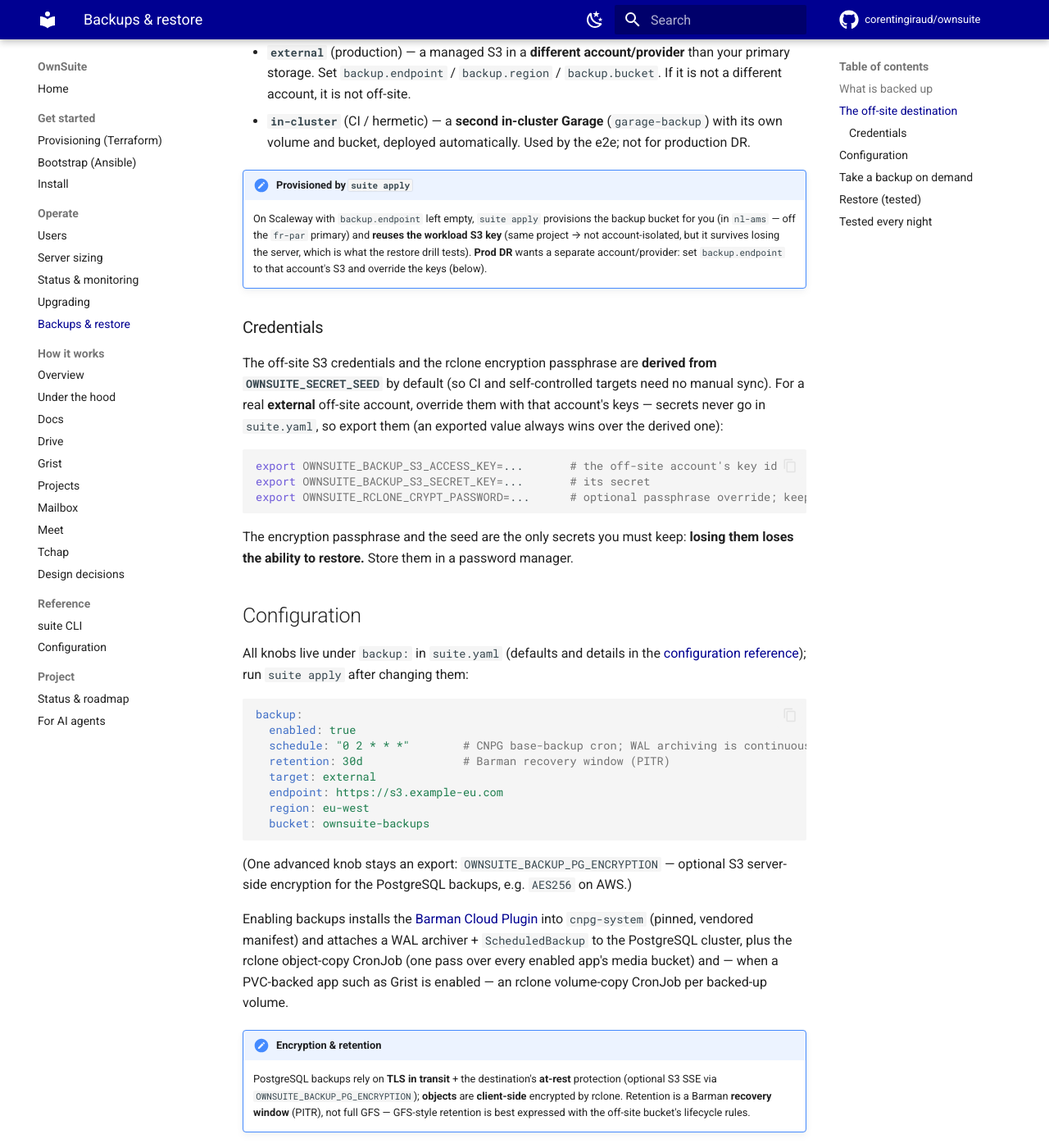
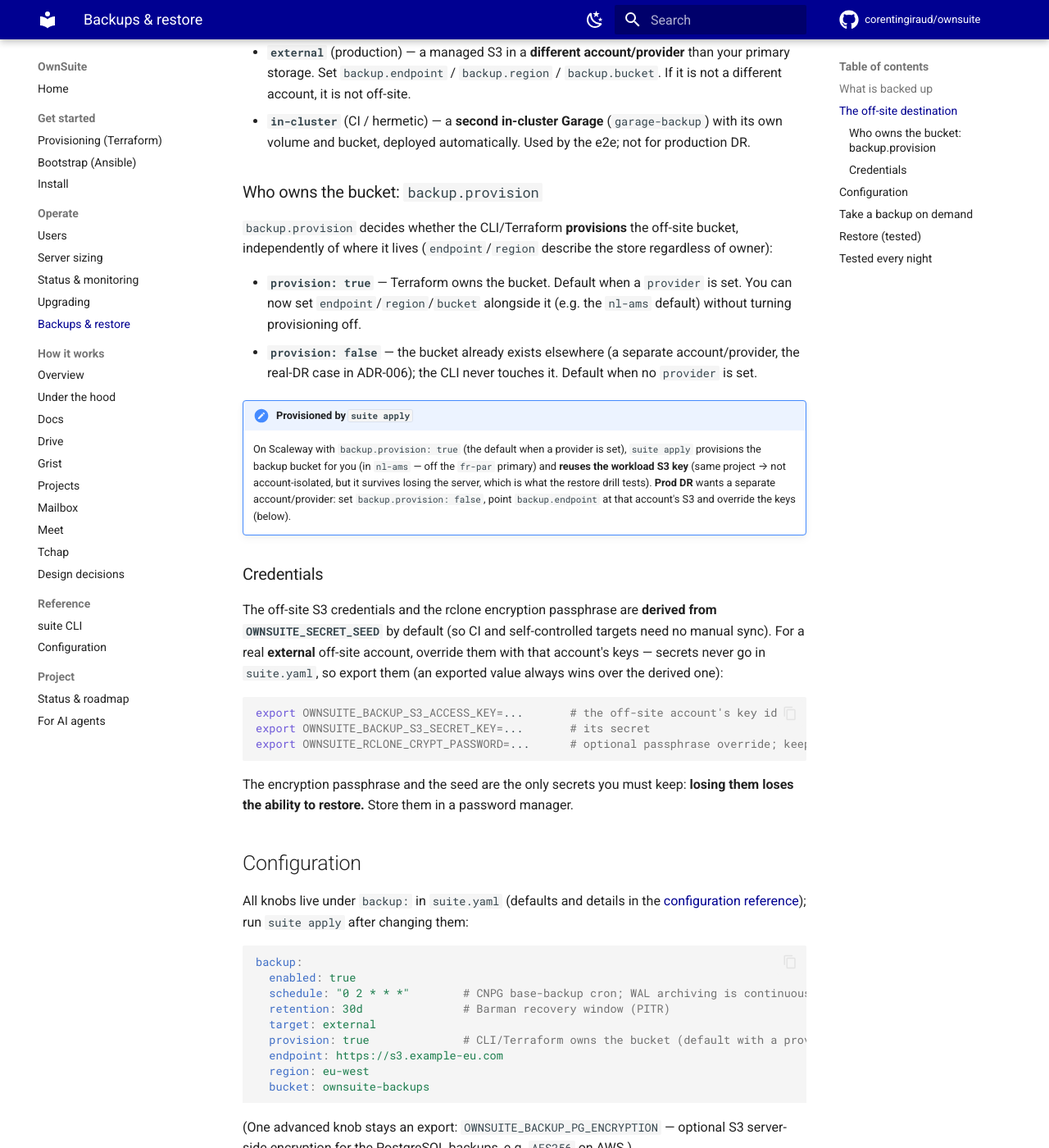
Before and after one commit to corentingiraud/ownsuite, an MkDocs documentation site: the page built from docs/operate/backups.md, in a window 1280 px wide and 1400 px high, scrolled down 812 px. Shown: the whole window at 82% size. Built offline with MkDocs 1.6.1 and Material for MkDocs 9.7.7, drawn with Linux system fonts in a browser that asks for light colours; comment, search, counter and statistics services are not loaded.

Commit message:
fix(suite): decouple backup bucket provisioning from the endpoint (#86) (#90)
* fix(suite): decouple backup bucket provisioning from endpoint (#86)

backup.provision now decides whether Terraform owns the off-site bucket,
defaulting to whether a provider is set — not to endpoint being empty.
This lets endpoint/region live in suite.yaml (non-secret, human-owned
config) without silently flipping provisioning off and staging a
destructive plan. provision: false preserves the BYO/real-DR path
(ADR-006).

* test(suite): isolate os.environ between tests

config.load_env_file and require_seed write the global os.environ, but
monkeypatch.delenv of an absent key records nothing to restore — so those
writes leaked into later tests and flipped ambient-wins branches
(assemble_env drops keys already present in os.environ), failing
test_assemble_env_spec_beats_state under full-suite ordering. Snapshot and
restore os.environ around every test via an autouse conftest fixture.

```diff
--- a/docs/operate/backups.md
+++ b/docs/operate/backups.md
@@ -22,12 +22,24 @@
 - **`in-cluster`** (CI / hermetic) — a **second in-cluster Garage** (`garage-backup`) with its
   own volume and bucket, deployed automatically. Used by the e2e; not for production DR.
 
+### Who owns the bucket: `backup.provision`
+
+`backup.provision` decides whether the CLI/Terraform **provisions** the off-site bucket,
+independently of where it lives (`endpoint`/`region` describe the store regardless of owner):
+
+- **`provision: true`** — Terraform owns the bucket. Default when a `provider` is set. You can
+  now set `endpoint`/`region`/`bucket` alongside it (e.g. the `nl-ams` default) without turning
+  provisioning off.
+- **`provision: false`** — the bucket already exists elsewhere (a separate account/provider,
+  the real-DR case in ADR-006); the CLI never touches it. Default when no `provider` is set.
+
 !!! note "Provisioned by `suite apply`"
-    On Scaleway with `backup.endpoint` left empty, `suite apply` provisions the backup
-    bucket for you (in `nl-ams` — off the `fr-par` primary) and **reuses the workload S3
-    key** (same project → not account-isolated, but it survives losing the server, which
-    is what the restore drill tests). **Prod DR** wants a separate account/provider: set
-    `backup.endpoint` to that account's S3 and override the keys (below).
+    On Scaleway with `backup.provision: true` (the default when a provider is set), `suite apply`
+    provisions the backup bucket for you (in `nl-ams` — off the `fr-par` primary) and **reuses
+    the workload S3 key** (same project → not account-isolated, but it survives losing the server,
+    which is what the restore drill tests). **Prod DR** wants a separate account/provider: set
+    `backup.provision: false`, point `backup.endpoint` at that account's S3 and override the keys
+    (below).
 
 ### Credentials
 
@@ -58,6 +70,7 @@
   schedule: "0 2 * * *"        # CNPG base-backup cron; WAL archiving is continuous
   retention: 30d               # Barman recovery window (PITR)
   target: external
+  provision: true              # CLI/Terraform owns the bucket (default with a provider); false = BYO store
   endpoint: https://s3.example-eu.com
   region: eu-west
   bucket: ownsuite-backups
```
Also changed, not shown: docs/reference/configuration.md (+2 -1 lines), 4 other files.
